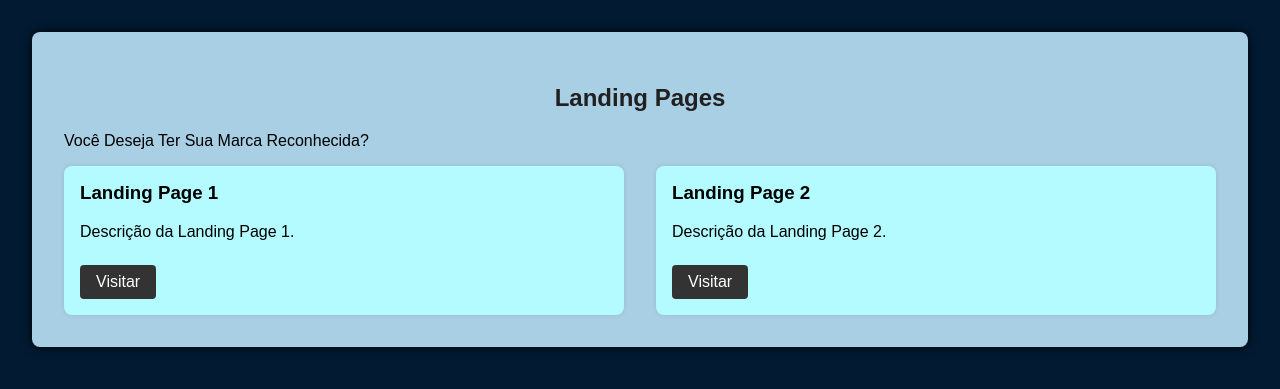
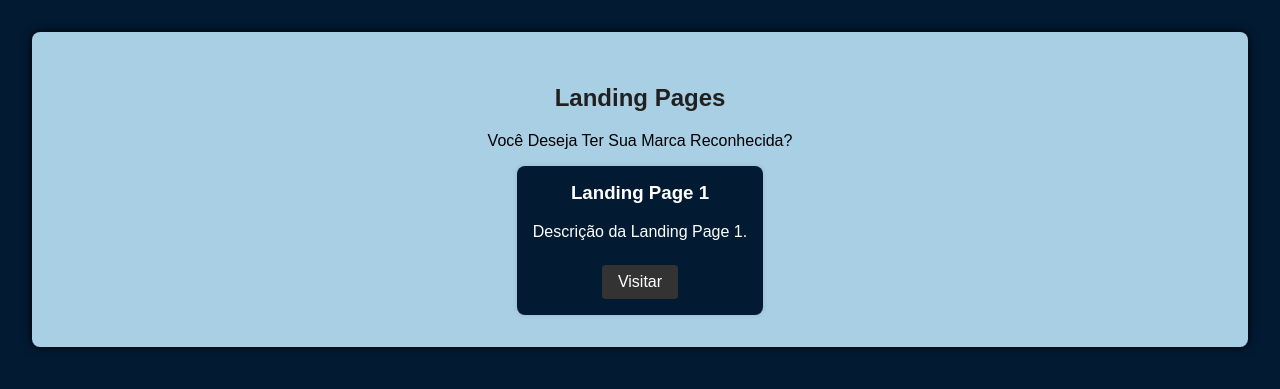
Before and after one commit to Cxrzin08/SF-Landing-Studio, a Flask app: page / in a window 1280 px wide. Shown: the part 103-492 px from the top of the page. Run offline with Flask 3, Linux system fonts and the light colour scheme.

Commit message:
alterações

```diff
--- a/static/styles.css
+++ b/static/styles.css
@@ -1,4 +1,3 @@
-
 body {
     font-family: Arial, sans-serif;
     margin: 0;
@@ -15,12 +14,12 @@ header {
 
 h1 {
     margin: 0;
-    color: #202020;
+    color: #202020; /* Alterado para branco */
 }
 
-h2{
+h2 {
     text-align: center;
-    color: #202020;
+    color: #202020; /* Alterado para branco */
 }
 
 nav {
@@ -58,30 +57,34 @@ main {
     background-color: #a9cfe5;
     padding: 2em;
     border-radius: 8px;
-    box-shadow: 0 0 10px ;
+    box-shadow: 0 0 10px;
+    text-align: center;
 }
 
 .landing-pages-container {
     display: flex;
-    flex-wrap: wrap;
+    justify-content: center;
     gap: 2em;
 }
 
 .landing-page {
-    background-color:hsl(183, 100%, 85%);
+    background-color: #021b33;
     padding: 1em;
     border-radius: 8px;
     box-shadow: 0 0 5px rgba(0, 0, 0, 0.1);
-    flex: 1 1 calc(50% - 2em);
-    box-sizing: border-box;
+    max-width: 300px;
+    text-align: center;
+    color: #ffffff; /* Alterado para azul claro */
 }
 
 .landing-page h3 {
     margin-top: 0;
+    color: #ffffff; /* Alterado para azul claro */
 }
 
 .landing-page p {
     margin: 0.5em 0;
+    color: #ffffff; /* Alterado para azul claro */
 }
 
 .landing-page a {
@@ -95,11 +98,11 @@ main {
 }
 
 .landing-page a:hover {
-    background-color:hsl(183, 100%, 85%);
+    background-color: hsl(183, 100%, 85%);
 }
 
 footer {
-    background-color:hsl(183, 100%, 85%);
+    background-color: hsl(183, 100%, 85%);
     color: white;
     text-align: center;
     padding: 1em 0;
--- a/templates/index.html
+++ b/templates/index.html
@@ -12,7 +12,7 @@
         <nav>
             <ul>
                 <li><a href="#home">Home</a></li>
-                <li><a href="sobre">Sobre</a></li>
+                <li><a href="#sobre">Sobre</a></li>
                 <li><a href="#contact">Contato</a></li>
             </ul>
         </nav>
@@ -27,15 +27,8 @@
                     <p>Descrição da Landing Page 1.</p>
                     <a href="#">Visitar</a>
                 </div>
-                <div class="landing-page">
-                    <h3>Landing Page 2</h3>
-                    <p>Descrição da Landing Page 2.</p>
-                    <a href="#">Visitar</a>
-                </div>
             </div>
-            <!-- Adicione mais landing pages conforme necessário -->
         </section>
     </main>
-
 </body>
 </html>
--- a/templates/sobre.html
+++ b/templates/sobre.html
@@ -6,6 +6,6 @@
     <title>Document</title>
 </head>
 <body>
-    <h1></h1>
+    <h1>teste</h1>
 </body>
 </html>
```
